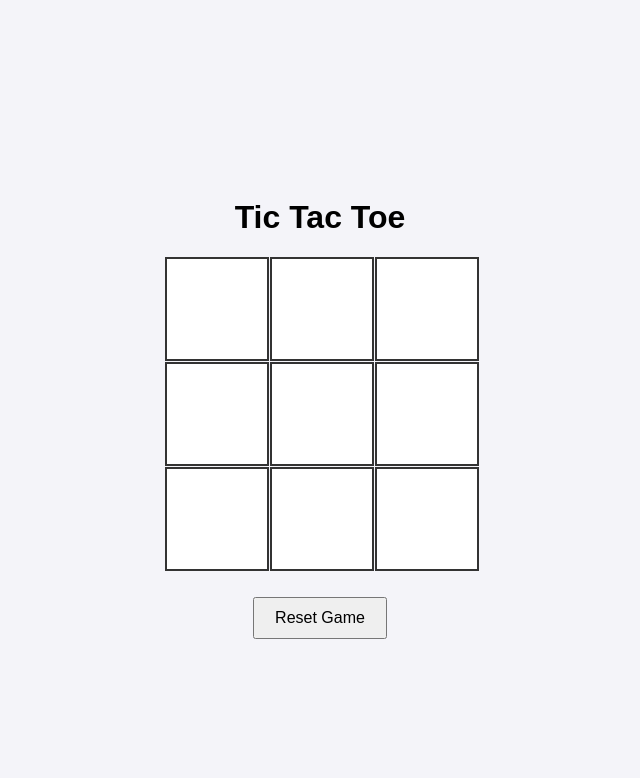
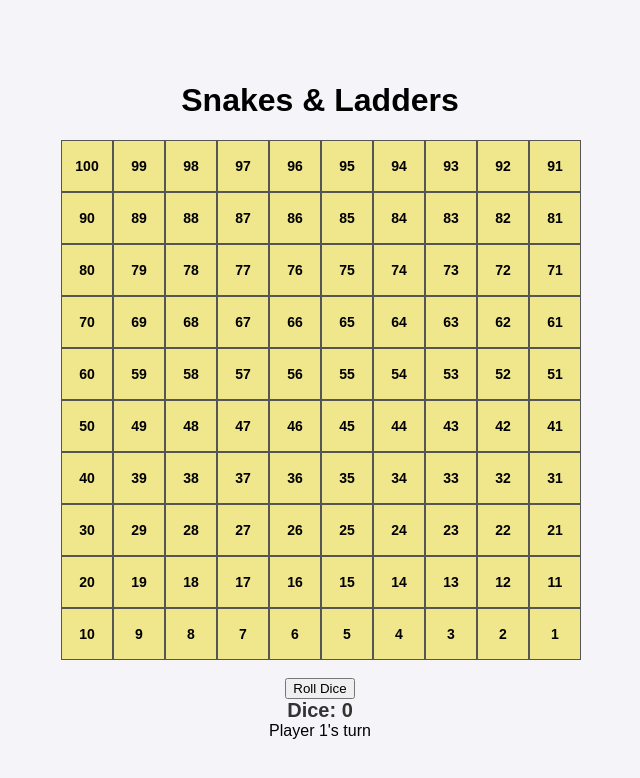
Before and after one commit to Thivagar1494/k8s-proj, a website: page index.html in a window 1280 px wide. Shown: the whole page, without its empty margins (320-960 px from the left). Drawn offline with Linux system fonts and the light colour scheme.

Commit message:
Update index.html

```diff
--- a/index.html
+++ b/index.html
@@ -3,7 +3,7 @@
 <head>
   <meta charset="UTF-8">
   <meta name="viewport" content="width=device-width, initial-scale=1.0">
-  <title>Tic Tac Toe</title>
+  <title>Snakes & Ladders</title>
   <style>
     body {
       display: flex;
@@ -12,106 +12,138 @@
       height: 100vh;
       font-family: Arial, sans-serif;
       background-color: #f4f4f9;
+      margin: 0;
     }
-    .container {
+
+    .game-container {
       text-align: center;
     }
+
     .board {
       display: grid;
-      grid-template-columns: repeat(3, 100px);
-      grid-template-rows: repeat(3, 100px);
-      gap: 5px;
-      margin-top: 20px;
+      grid-template-columns: repeat(10, 50px);
+      grid-template-rows: repeat(10, 50px);
+      gap: 2px;
+      margin: 20px auto;
     }
+
     .cell {
+      width: 50px;
+      height: 50px;
       display: flex;
       justify-content: center;
       align-items: center;
-      width: 100px;
-      height: 100px;
-      font-size: 2rem;
-      background-color: #fff;
-      border: 2px solid #333;
-      cursor: pointer;
+      font-size: 14px;
+      font-weight: bold;
+      background-color: #f0e68c;
+      border: 1px solid #555;
+      position: relative;
     }
-    .cell:hover {
-      background-color: #e0e0e0;
+
+    .player {
+      font-size: 20px;
+      color: red;
     }
-    .winner {
+
+    .controls {
       margin-top: 20px;
-      font-size: 1.5rem;
-      color: green;
     }
-    .reset {
-      margin-top: 10px;
-      padding: 10px 20px;
-      font-size: 1rem;
-      cursor: pointer;
+
+    .dice {
+      font-size: 20px;
+      font-weight: bold;
+      color: #333;
     }
   </style>
 </head>
 <body>
-  <div class="container">
-    <h1>Tic Tac Toe</h1>
-    <div class="board" id="board">
-      <div class="cell" onclick="makeMove(0)"></div>
-      <div class="cell" onclick="makeMove(1)"></div>
-      <div class="cell" onclick="makeMove(2)"></div>
-      <div class="cell" onclick="makeMove(3)"></div>
-      <div class="cell" onclick="makeMove(4)"></div>
-      <div class="cell" onclick="makeMove(5)"></div>
-      <div class="cell" onclick="makeMove(6)"></div>
-      <div class="cell" onclick="makeMove(7)"></div>
-      <div class="cell" onclick="makeMove(8)"></div>
+  <div class="game-container">
+    <h1>Snakes & Ladders</h1>
+    <div class="board" id="board"></div>
+    <div class="controls">
+      <button onclick="rollDice()">Roll Dice</button>
+      <div class="dice" id="dice">Dice: 0</div>
+      <div id="status">Player 1's turn</div>
     </div>
-    <div class="winner" id="winner"></div>
-    <button class="reset" onclick="resetGame()">Reset Game</button>
   </div>
 
   <script>
-    let board = ["", "", "", "", "", "", "", "", ""];
-    let currentPlayer = "X";
-    let isGameOver = false;
+    const board = document.getElementById('board');
+    const diceEl = document.getElementById('dice');
+    const statusEl = document.getElementById('status');
 
-    function makeMove(index) {
-      if (board[index] === "" && !isGameOver) {
-        board[index] = currentPlayer;
-        document.querySelectorAll('.cell')[index].textContent = currentPlayer;
-        if (checkWinner()) {
-          document.getElementById('winner').textContent = `Player ${currentPlayer} wins!`;
-          isGameOver = true;
-        } else if (board.every(cell => cell !== "")) {
-          document.getElementById('winner').textContent = "It's a tie!";
-          isGameOver = true;
-        } else {
-          currentPlayer = currentPlayer === "X" ? "O" : "X";
+    // Create the board and populate cells with numbers
+    const boardSize = 100;
+    const cells = [];
+    for (let i = 0; i < boardSize; i++) {
+      const cell = document.createElement('div');
+      cell.classList.add('cell');
+      cell.innerText = boardSize - i; // Number each cell from 100 to 1
+      board.appendChild(cell);
+      cells.push(cell);
+    }
+
+    // Define snakes and ladders
+    const snakes = { 16: 6, 47: 26, 49: 11, 56: 53, 62: 19, 64: 60, 87: 24, 93: 73, 95: 75, 98: 78 };
+    const ladders = { 1: 38, 4: 14, 9: 31, 21: 42, 28: 84, 36: 44, 51: 67, 71: 91, 80: 100 };
+
+    // Player positions
+    const players = [
+      { position: 0, symbol: '1' },
+      { position: 0, symbol: '2' }
+    ];
+    let currentPlayer = 0; // Player 1 starts
+
+    function rollDice() {
+      const diceRoll = Math.floor(Math.random() * 6) + 1;
+      diceEl.textContent = `Dice: ${diceRoll}`;
+      movePlayer(diceRoll);
+    }
+
+    function movePlayer(diceRoll) {
+      const player = players[currentPlayer];
+      let newPosition = player.position + diceRoll;
+
+      if (newPosition > boardSize) {
+        statusEl.textContent = `Player ${player.symbol} rolled too high!`;
+      } else {
+        player.position = newPosition;
+
+        // Check for snakes or ladders
+        if (snakes[newPosition]) {
+          player.position = snakes[newPosition];
+        } else if (ladders[newPosition]) {
+          player.position = ladders[newPosition];
         }
+
+        updateBoard();
+
+        // Check for win condition
+        if (player.position === boardSize) {
+          statusEl.textContent = `Player ${player.symbol} wins!`;
+          return;
+        }
+
+        // Switch to the next player
+        currentPlayer = currentPlayer === 0 ? 1 : 0;
+        statusEl.textContent = `Player ${players[currentPlayer].symbol}'s turn`;
       }
     }
 
-    function checkWinner() {
-      const winningCombinations = [
-        [0, 1, 2],
-        [3, 4, 5],
-        [6, 7, 8],
-        [0, 3, 6],
-        [1, 4, 7],
-        [2, 5, 8],
-        [0, 4, 8],
-        [2, 4, 6]
-      ];
-      return winningCombinations.some(combination => {
-        return combination.every(index => board[index] === currentPlayer);
+    function updateBoard() {
+      // Clear previous positions
+      cells.forEach(cell => cell.innerHTML = cell.innerHTML.replace(/<span class="player">.*<\/span>/, ''));
+
+      // Update positions of players on the board
+      players.forEach(player => {
+        if (player.position > 0) {
+          const cellIndex = boardSize - player.position;
+          cells[cellIndex].innerHTML += `<span class="player">P${player.symbol}</span>`;
+        }
       });
     }
 
-    function resetGame() {
-      board = ["", "", "", "", "", "", "", "", ""];
-      currentPlayer = "X";
-      isGameOver = false;
-      document.getElementById('winner').textContent = "";
-      document.querySelectorAll('.cell').forEach(cell => (cell.textContent = ""));
-    }
+    updateBoard();
   </script>
 </body>
 </html>
```
